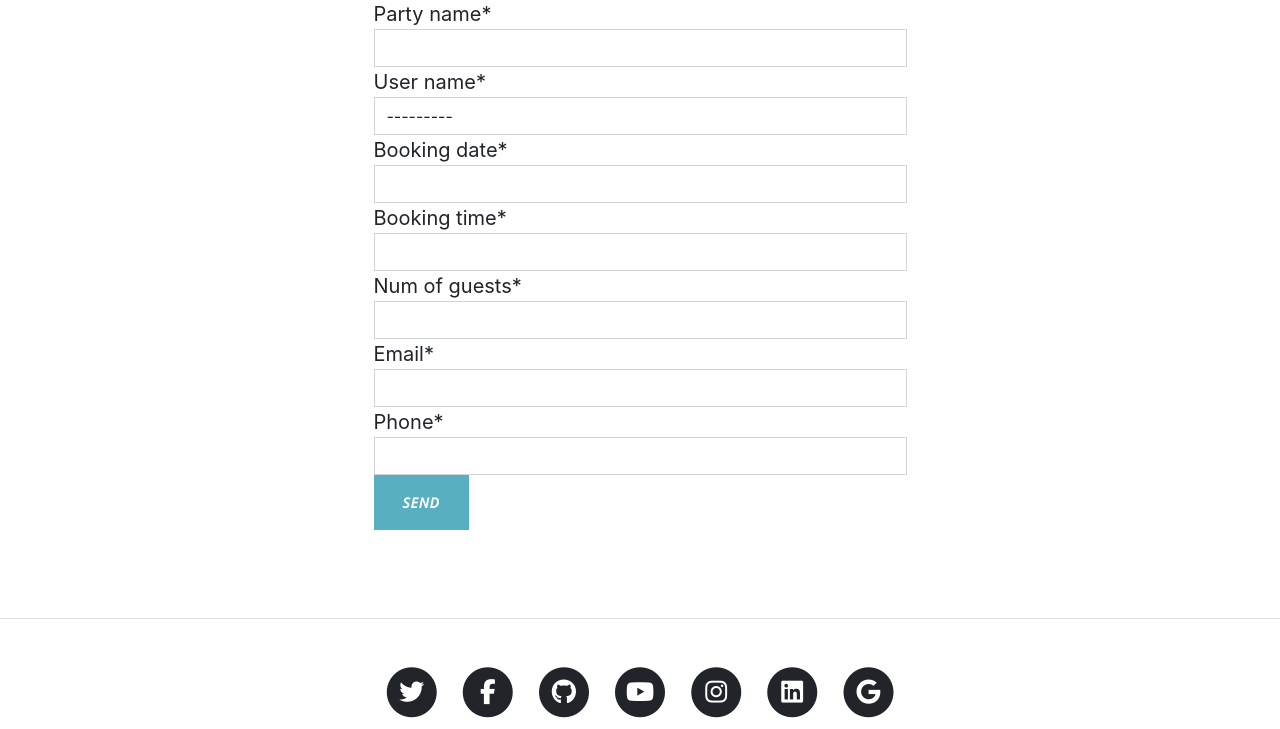
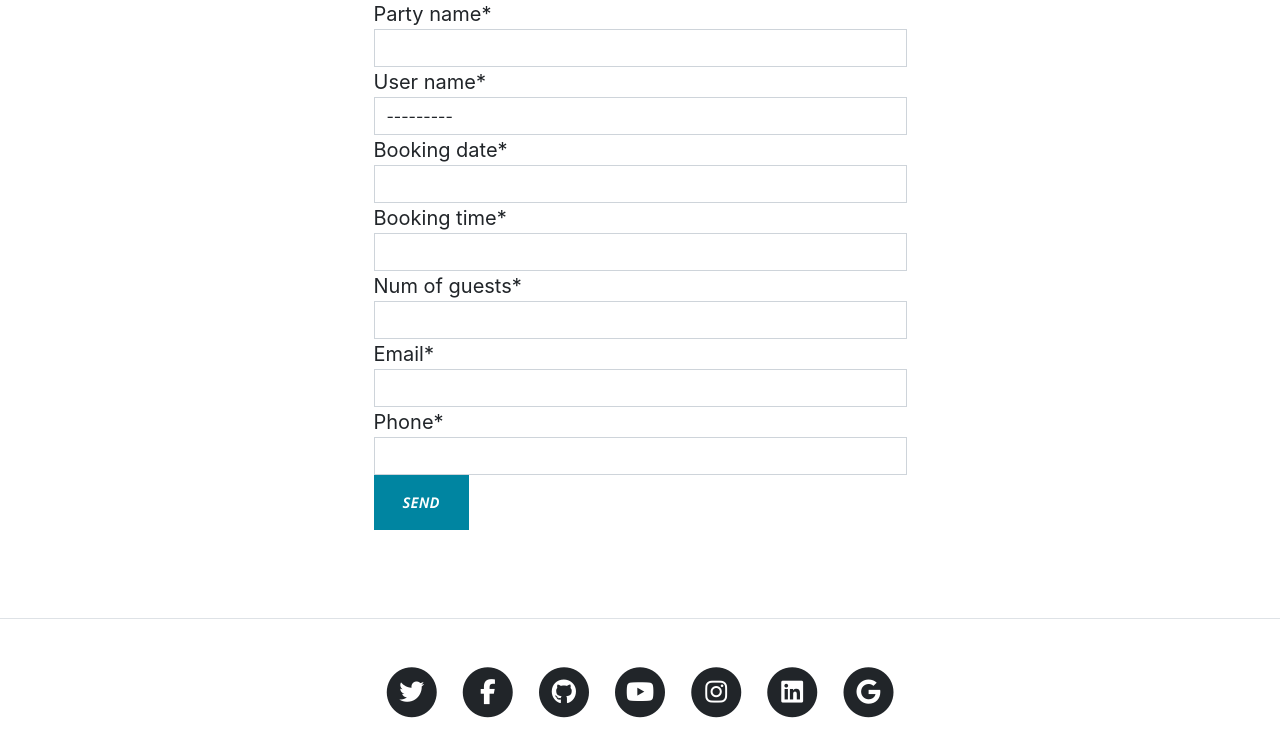
Before and after one commit to Code-Institute-Submissions/MarkReddy87-marks-kitchen_AprResub, a Django app: page /booking.html in a window 1280 px wide. Shown: the part 808-1537 px from the top of the page. Run offline with Django 3.2, Linux system fonts and the light colour scheme; the visitor is signed in with stand-in values (Sample User, id 1); data comes from the database, SQL or seed files in the repository; some libraries are stand-ins or nearby versions.

Commit message:
edit templates

```diff
--- a/food/forms.py
+++ b/food/forms.py
@@ -1,5 +1,5 @@
+from django import forms
 from .models import Contact, Booking
-from django import forms
 
 
 class ContactForm(forms.ModelForm):
--- a/food/urls.py
+++ b/food/urls.py
@@ -1,12 +1,12 @@
-from . import views
 from django.urls import path
 from django.conf.urls import url
 from django.views.generic import RedirectView
+from . import views
 
 
 urlpatterns = [
     path('', views.ShowMenu.as_view(), name='menu'),
-    url(r'^favicon\.ico$',RedirectView.as_view(url='/static/images/favicon.ico')),
+    url(r'^favicon\.ico$', RedirectView.as_view(url='/static/images/favicon.ico')),
     path('contact.html', views.ContactList.as_view(), name='contact'),
     path('booking.html', views.BookingList.as_view(), name='booking'),
     path('review.html', views.ShowContacts.as_view(), name='review'),
--- a/templates/booking.html
+++ b/templates/booking.html
@@ -1,7 +1,6 @@
 {% extends "base.html" %}
 
 {% block content %}
-
 
 {% load crispy_forms_tags %}
 
@@ -12,11 +11,11 @@
                 {% if user.is_authenticated %}
                 <h3>To make a booking please fill out the form below</h3>
                 <div class="my-5">
-                    <form id="contactForm" method="post">
+                    <form method="post">
                         {{ booking_form | crispy }}
                         {% csrf_token %}
                         <!-- Submit Button-->
-                        <button class="btn btn-primary text-uppercase disabled" id="submitButton"
+                        <button class="btn btn-primary text-uppercase" id="submitButton"
                             type="submit">Send</button>
                     </form>
                 </div>
--- a/templates/contact.html
+++ b/templates/contact.html
@@ -17,7 +17,7 @@
                         {{ contact_form | crispy }}
                         {% csrf_token %}
                         <!-- Submit Button-->
-                        <button class="btn btn-primary text-uppercase disabled" id="submitButton"
+                        <button class="btn btn-primary text-uppercase" id="submitButton"
                             type="submit">Send</button>
                     </form>
                 </div>
```
Also changed, not shown: food/views.py (+3 -11 lines).
